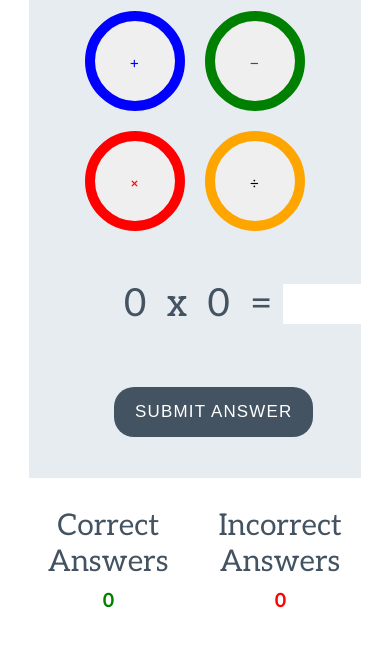
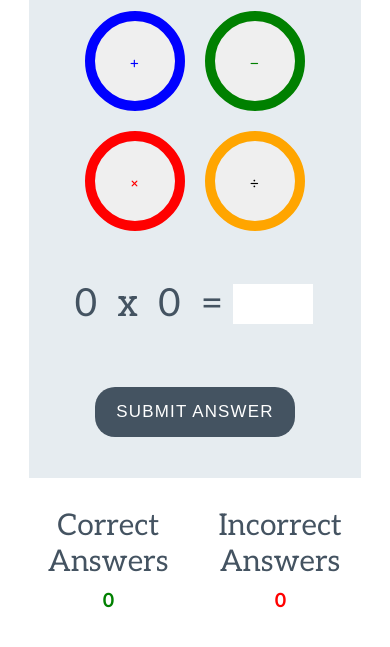
Before and after one commit to TotallySly/201.TUTORIAL--love-maths---html-css-js, a plain HTML site: page index.html in a window 390 px wide. Shown: the part 151-798 px from the top of the page. Drawn offline with Linux system fonts and the light colour scheme.

Commit message:
Website is responsive on all devices

```diff
--- a/assets/css/styles.css
+++ b/assets/css/styles.css
@@ -44,14 +44,13 @@ body {
 }
 
 .question-area {
-    width: 50%;
     font-size: 10rem;
     margin: 3rem auto;
 }
 
 .questions--flexbox {
     display: flex;
-    justify-content: space-evenly;
+    justify-content: center;
     align-items: center;
 }
 
@@ -217,3 +216,8 @@ input {
         height: 8rem;
     }
 }
+
+@media (max-width: 400px) {
+    .btn--gray {
+    }
+}
```
